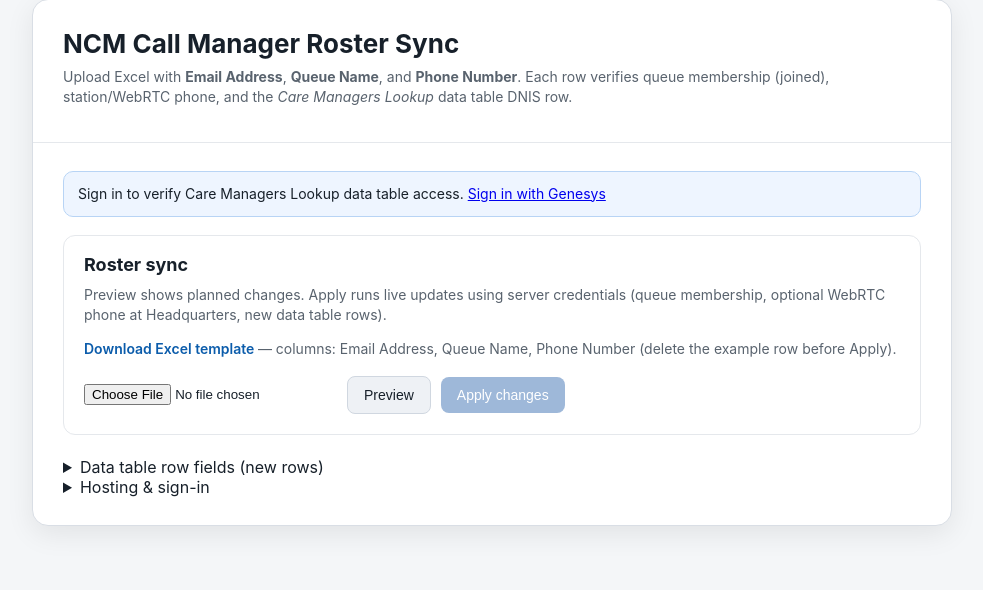
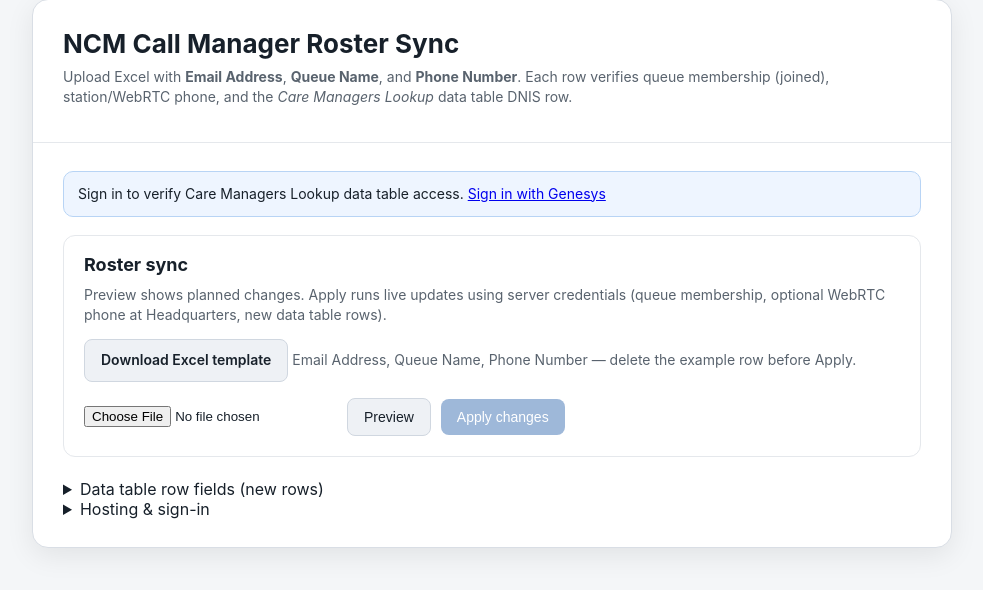
Before and after one commit to indyman2012/genesys-ops-demo, a Flask app: page /call-manager-sync in a window 1280 px wide. Shown: the part 29-619 px from the top of the page, without its empty margins (148-1131 px from the left). Run offline with Flask 3, Linux system fonts and the light colour scheme.

Commit message:
Serve roster Excel template as static asset; style download button.
Co-authored-by: Cursor <cursoragent@cursor.com>

```diff
--- a/app/call_manager_sync/routes.py
+++ b/app/call_manager_sync/routes.py
@@ -30,12 +30,28 @@ def _parse_upload() -> tuple[list[dict[str, str]] | None, Any]:
 
 
 def template_download():
+    """Fallback: dynamic template (primary download is static assets/*.xlsx)."""
+    from flask import send_from_directory
+
+    from core.paths import PROJECT_ROOT
     from tools.queues.ncm_call_manager_sync_lib import (
         ROSTER_TEMPLATE_FILENAME,
         build_roster_template_xlsx,
     )
 
-    data = build_roster_template_xlsx()
+    static_path = PROJECT_ROOT / "static" / "call_manager_sync" / ROSTER_TEMPLATE_FILENAME
+    if static_path.is_file():
+        return send_from_directory(
+            static_path.parent,
+            static_path.name,
+            as_attachment=True,
+            download_name=ROSTER_TEMPLATE_FILENAME,
+            mimetype="application/vnd.openxmlformats-officedocument.spreadsheetml.sheet",
+        )
+    try:
+        data = build_roster_template_xlsx()
+    except Exception as exc:
+        return jsonify({"error": f"Could not build template: {exc}"}), 500
     return Response(
         data,
         mimetype="application/vnd.openxmlformats-officedocument.spreadsheetml.sheet",
--- a/static/call_manager_sync/index.html
+++ b/static/call_manager_sync/index.html
@@ -28,10 +28,12 @@
             (queue membership, optional WebRTC phone at Headquarters, new data table rows).
           </p>
           <p class="template-row">
-            <a class="template-link" href="/call-manager-sync/api/template" download="ncm_call_manager_roster_template.xlsx">
-              Download Excel template
-            </a>
-            <span class="template-hint">— columns: Email Address, Queue Name, Phone Number (delete the example row before Apply).</span>
+            <a
+              class="template-btn"
+              href="/call-manager-sync/assets/ncm_call_manager_roster_template.xlsx"
+              download="ncm_call_manager_roster_template.xlsx"
+            >Download Excel template</a>
+            <span class="template-hint">Email Address, Queue Name, Phone Number — delete the example row before Apply.</span>
           </p>
           <div class="row">
             <input type="file" id="file-sync" accept=".xlsx,application/vnd.openxmlformats-officedocument.spreadsheetml.sheet">
--- a/static/call_manager_sync/sync.css
+++ b/static/call_manager_sync/sync.css
@@ -157,14 +157,21 @@ details ul {
   line-height: 1.45;
 }
 
-.template-link {
-  color: #0b5cab;
+.template-btn {
+  display: inline-block;
+  background: #eef1f5;
+  color: #17202a;
+  border: 1px solid #d0d7e0;
+  border-radius: 8px;
+  padding: 10px 16px;
+  font-size: 14px;
   font-weight: 600;
   text-decoration: none;
 }
 
-.template-link:hover {
-  text-decoration: underline;
+.template-btn:hover {
+  background: #e2e8f0;
+  text-decoration: none;
 }
 
 .template-hint {
--- a/tools/queues/ncm_call_manager_sync_lib.py
+++ b/tools/queues/ncm_call_manager_sync_lib.py
@@ -46,7 +46,6 @@ def build_roster_template_xlsx() -> bytes:
         ws.column_dimensions[col].width = width
     buf = BytesIO()
     wb.save(buf)
-    wb.close()
     return buf.getvalue()
 
 RESULT_FIELDS = [
```
Also changed, not shown: 1 other file.
